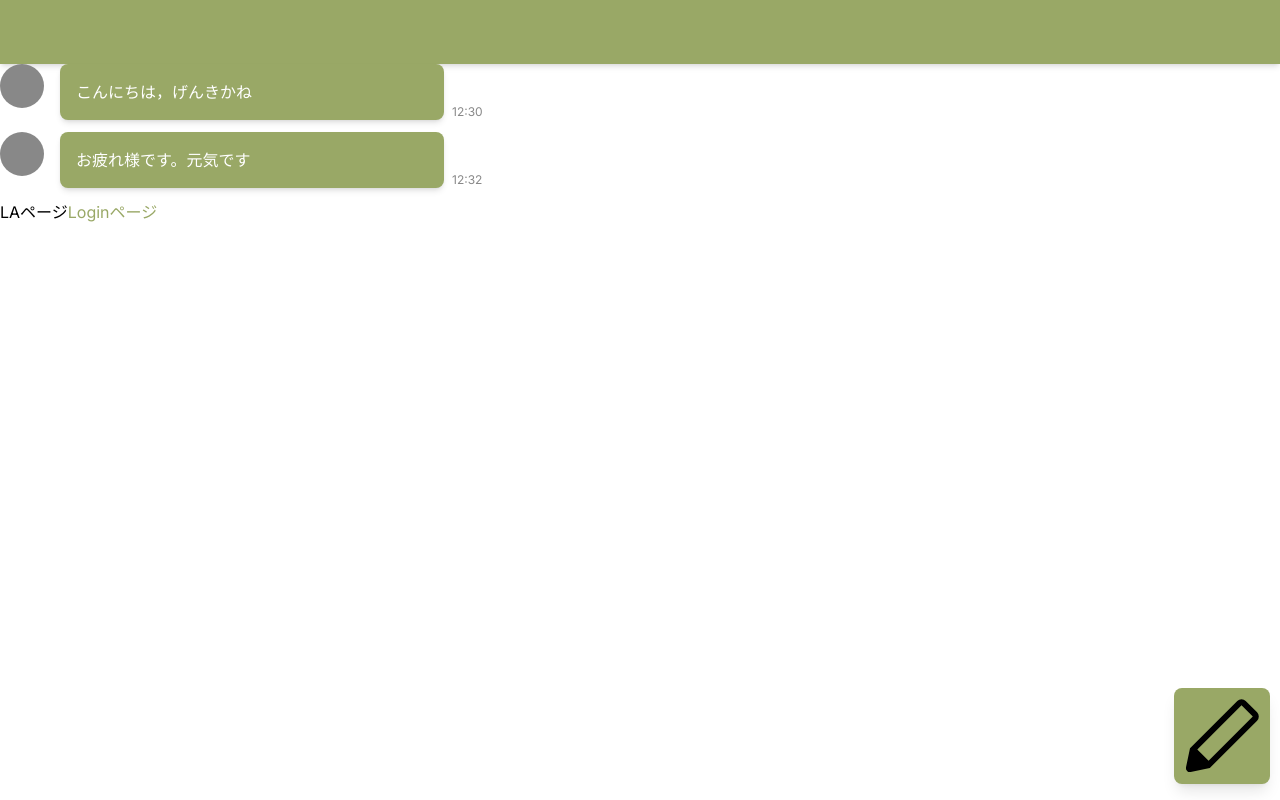
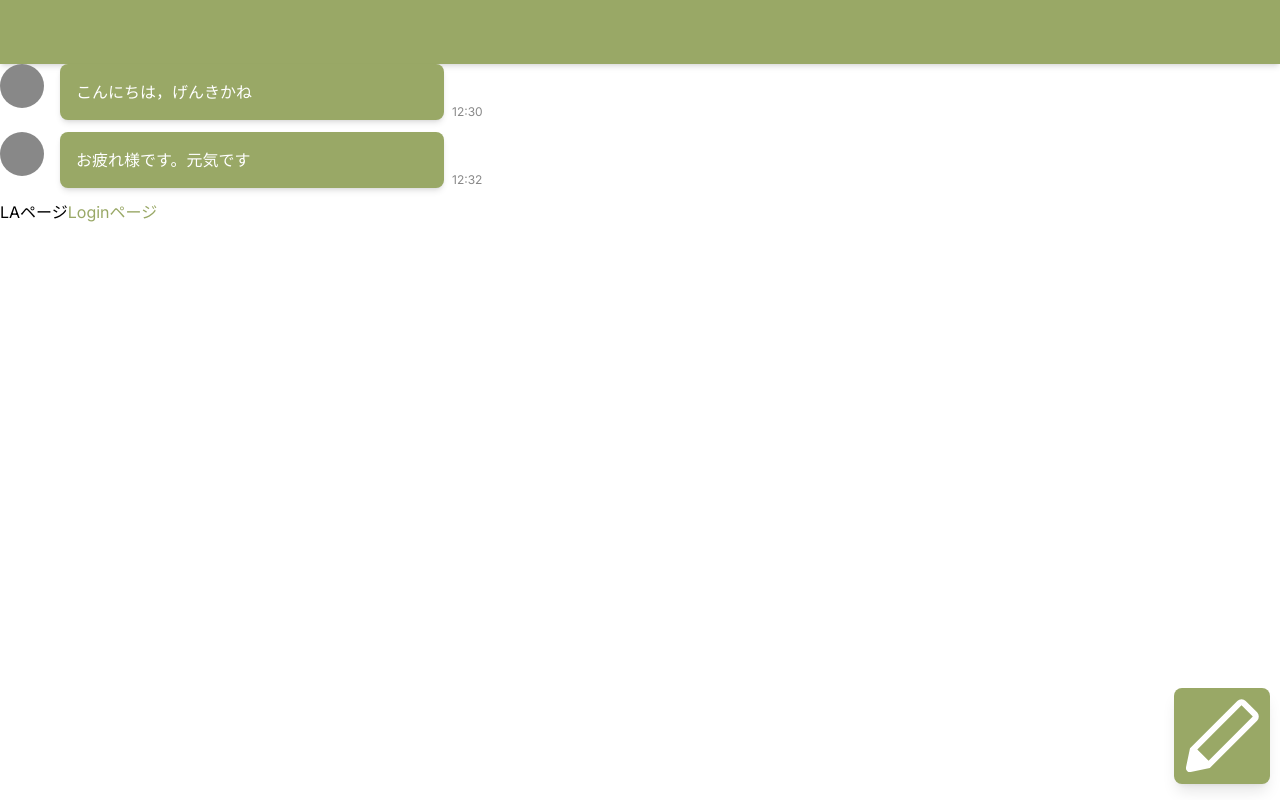
Before and after one commit to prapro-ou/castella-frontend, a Next.js app: page / in a window 1280 px wide. Built offline with nearby package versions, Linux system fonts and the light colour scheme.

Commit message:
[fix] 画像の位置を変更

```diff
--- a/features/talks/threads/messages/components/MessageScreen.js
+++ b/features/talks/threads/messages/components/MessageScreen.js
@@ -2,7 +2,7 @@
 import React from 'react';
 import MessageTile from './MessageTile';
 import FloatActionButton from '@/features/components/FloatActionButton';
-import buttonPic from 'features/talks/threads/messages/components/stylus_FILL0_wght400_GRAD0_opsz48.svg';
+import editWhite from '@/public/edit_white.svg';
 
 /**
  * メッセージと返信欄を示すためのコンポーネント
@@ -13,14 +13,15 @@ export default function MessageScreen({messages,onClickCreateReplyButton}){
     return(
         <>
             {messages.map((message)=> (
-                <div key={message.id} >
+                <div className='mb-3' key={message.id} >
                     <MessageTile createdAt={message.createdAt} value={message.value} src={message.src} alt={message.alt} />
-                    <div className='mb-3'/>
                 </div>
             ))}
 
             <div className='fixed bottom-2.5 right-2.5'>
-                <button onClick={onClickCreateReplyButton}><FloatActionButton  src={buttonPic} alt={"メールを作成"}/></button>
+                <button onClick={onClickCreateReplyButton}>
+                  <FloatActionButton  src={editWhite} alt={"メールを作成"}/>
+                </button>
             </div>
         </>
     );
```
Also changed, not shown: features/talks/threads/messages/components/stylus_FILL0_wght400_GRAD0_opsz48.svg (deleted), public/edit_white.svg (added).
